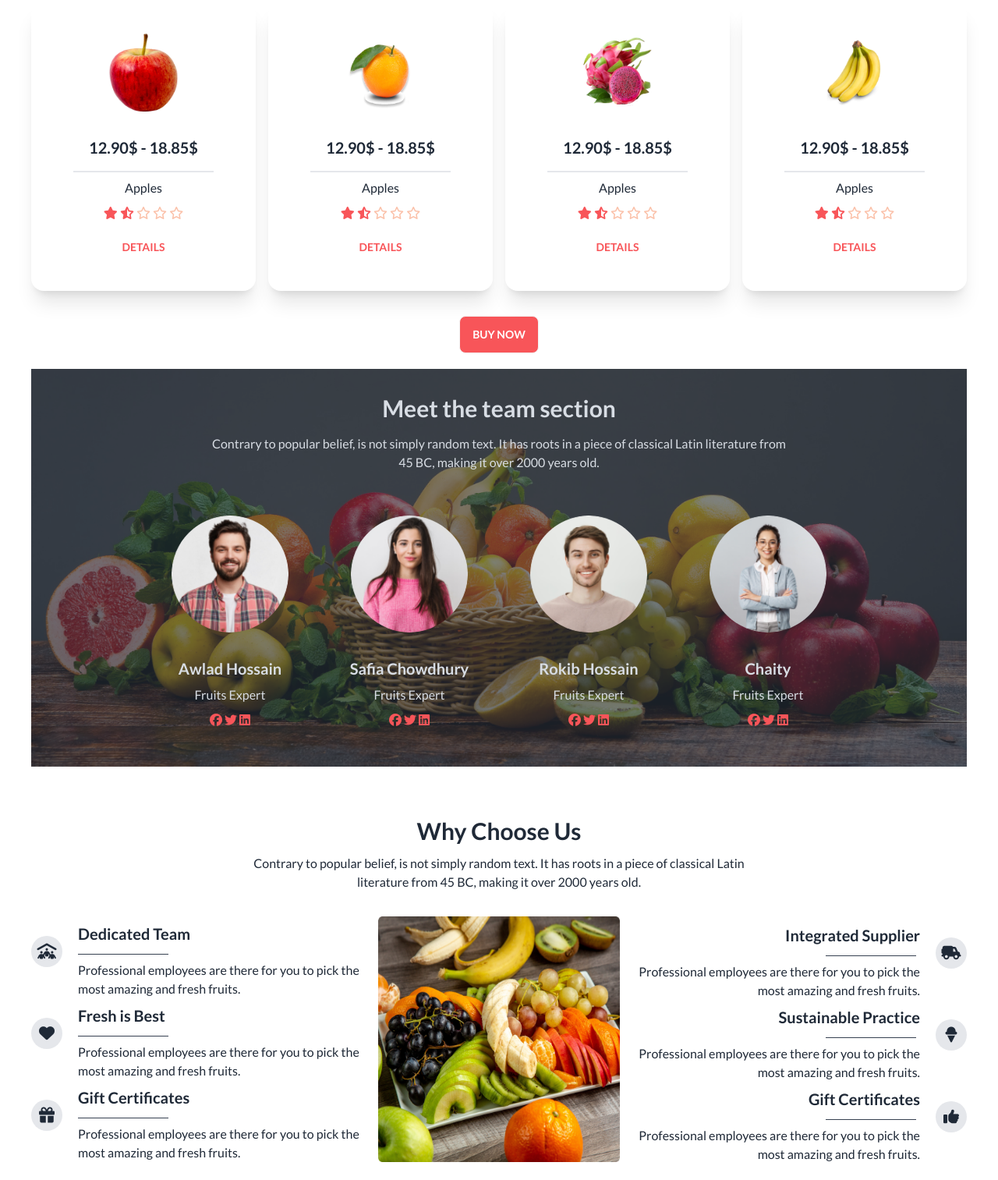
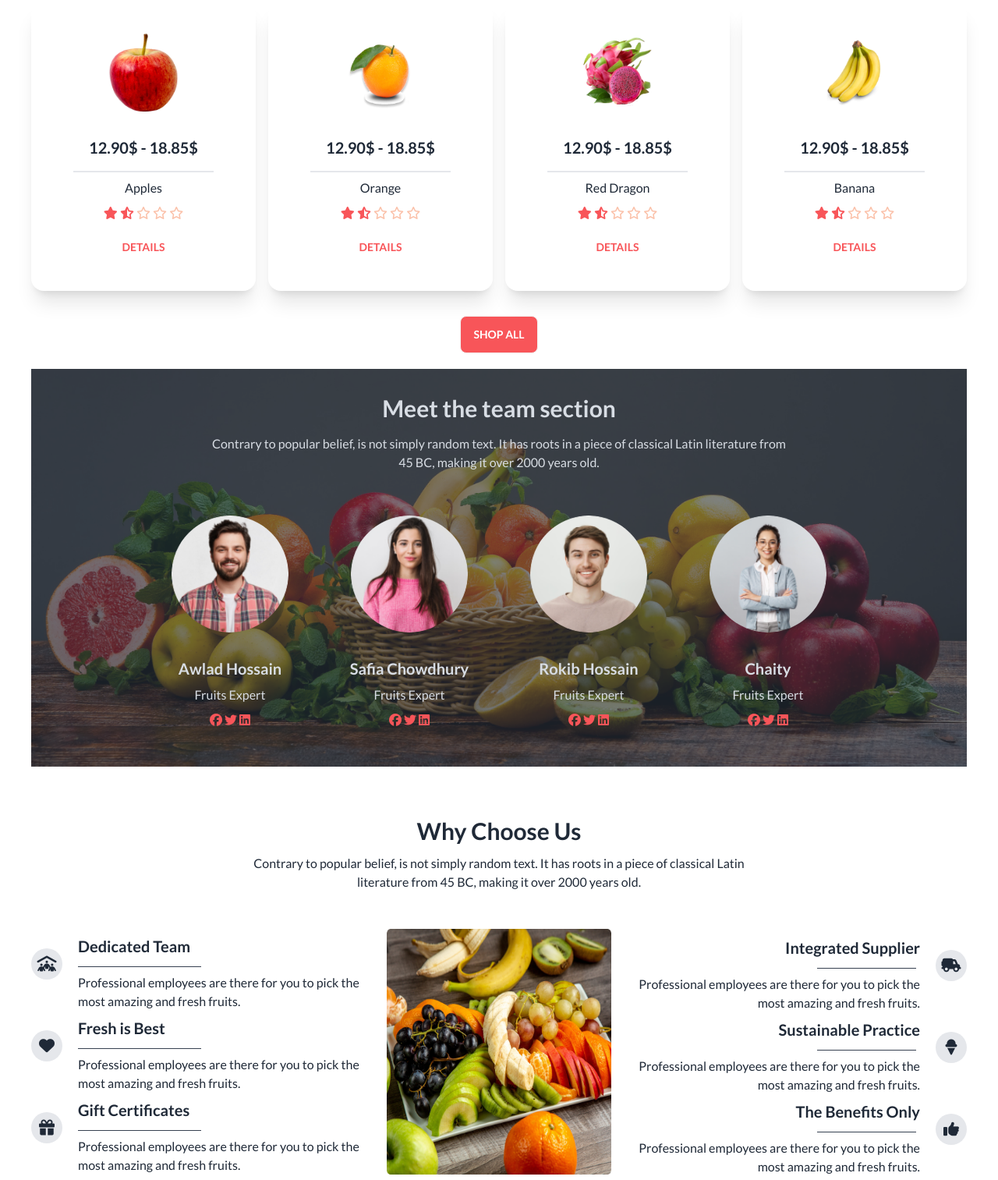
Before and after one commit to zalish-shawon/online-fruits-shop, a plain HTML site: page index.html in a window 1280 px wide. Shown: the part 1287-2800 px from the top of the page at 78% size. Drawn offline with nearby package versions, Linux system fonts and the light colour scheme.

Commit message:
improved

```diff
--- a/index.html
+++ b/index.html
@@ -81,7 +81,8 @@
                 <div id="slide1" class="carousel-item relative w-full">
                     <img src="images/banner1.png" class="w-full" />
                     <div class="absolute inset-0 bg-gray-900 bg-opacity-70"></div>
-                    <div class="absolute left-[4.75rem] lg:top-[7rem] lg:left-[21rem] text-white">
+
+                    <div class="absolute left-[7rem] top-[2rem] lg:top-[7rem] lg:left-[21rem] text-white">
                         <div class="md:w-full md:ml-[4.5rem] md:mt-28 lg:ml-0 lg:mt-0 lg:w-full text-center">
                             <div class="flex justify-center">
                                 <h1 class=" text-xl md:text-5xl lg:text-6xl  font-bold">Exotic tastes at your <br>
@@ -109,7 +110,7 @@
                     <img src="images/banner2.png" class="w-full" />
                     <div class="absolute inset-0 bg-gray-900 bg-opacity-70"></div>
 
-                    <div class="absolute left-[4.75rem] lg:top-[7rem] lg:left-[21rem] text-white">
+                    <div class="absolute left-[7rem] top-[2rem] lg:top-[7rem] lg:left-[21rem] text-white">
                         <div class="md:w-full lg:w-full text-center md:ml-[4.5rem] md:mt-28 lg:ml-0 lg:mt-0">
                             <div class="flex justify-center">
                                 <h1 class=" text-xl md:text-5xl lg:text-6xl font-bold">Exotic tastes at your <br>
@@ -135,7 +136,7 @@
                 <div id="slide3" class="carousel-item relative w-full">
                     <img src="images/banner3.png" class="w-full" />
                     <div class="absolute inset-0 bg-gray-900 bg-opacity-70"></div>
-                    <div class="absolute left-[4.75rem] lg:top-[7rem] lg:left-[21rem] text-white">
+                    <div class="absolute left-[7rem] top-[2rem] lg:top-[7rem] lg:left-[21rem] text-white">
                         <div class="md:w-full lg:w-full text-center md:ml-[4.5rem] md:mt-28 lg:ml-0 lg:mt-0">
                             <div class="flex justify-center">
                                 <h1 class=" text-xl md:text-5xl lg:text-6xl font-bold">Exotic tastes at your <br>
@@ -162,7 +163,7 @@
                 <div id="slide4" class="carousel-item relative w-full">
                     <img src="images/banner4.png" class="w-full" />
                     <div class="absolute inset-0 bg-gray-900 bg-opacity-70"></div>
-                    <div class="absolute left-[4.75rem] lg:top-[7rem] lg:left-[21rem] text-white">
+                    <div class="absolute left-[7rem] top-[2rem] lg:top-[7rem] lg:left-[21rem] text-white">
                         <div class="md:w-full lg:w-full text-center md:ml-[4.5rem] md:mt-28 lg:ml-0 lg:mt-0">
                             <div class="flex justify-center">
                                 <h1 class=" text-xl md:text-5xl lg:text-6xl font-bold">Exotic tastes at your <br>
@@ -316,7 +317,7 @@
                     <div class="card-body items-center text-center">
                         <h2 class="card-title">12.90$ - 18.85$</h2>
                         <div class="w-[180px] h-[10px] border-b-2"></div>
-                        <p>Apples</p>
+                        <p>Orange</p>
                         <div>
                             <i class="fa-solid fa-star text-[#F85559]"></i>
                             <i class="fa-solid fa-star-half-stroke text-[#F85559]"></i>
@@ -336,7 +337,7 @@
                                             class="h-[100px] w-[90px] rounded-xl" />
                                     </figure>
                                     <div class="card-body items-center text-center">
-                                        <h2 class="card-title">Apples</h2>
+                                        <h2 class="card-title">Orange</h2>
                                         <div class="w-[180px] h-[10px] border-b-2"></div>
                                         <p>Professional employees are there for you to pick the most amazing and fresh
                                             fruits.</p>
@@ -368,7 +369,7 @@
                     <div class="card-body items-center text-center">
                         <h2 class="card-title">12.90$ - 18.85$</h2>
                         <div class="w-[180px] h-[10px] border-b-2"></div>
-                        <p>Apples</p>
+                        <p>Red Dragon</p>
                         <div>
                             <i class="fa-solid fa-star text-[#F85559]"></i>
                             <i class="fa-solid fa-star-half-stroke text-[#F85559]"></i>
@@ -388,7 +389,7 @@
                                             class="h-[100px] w-[90px] rounded-xl" />
                                     </figure>
                                     <div class="card-body items-center text-center">
-                                        <h2 class="card-title">Apples</h2>
+                                        <h2 class="card-title">Red Dragon</h2>
                                         <div class="w-[180px] h-[10px] border-b-2"></div>
                                         <p>Professional employees are there for you to pick the most amazing and fresh
                                             fruits.</p>
@@ -420,7 +421,7 @@
                     <div class="card-body items-center text-center">
                         <h2 class="card-title">12.90$ - 18.85$</h2>
                         <div class="w-[180px] h-[10px] border-b-2"></div>
-                        <p>Apples</p>
+                        <p>Banana</p>
                         <div>
                             <i class="fa-solid fa-star text-[#F85559]"></i>
                             <i class="fa-solid fa-star-half-stroke text-[#F85559]"></i>
@@ -440,7 +441,7 @@
                                             class="h-[100px] w-[90px] rounded-xl" />
                                     </figure>
                                     <div class="card-body items-center text-center">
-                                        <h2 class="card-title">Apples</h2>
+                                        <h2 class="card-title">Banana</h2>
                                         <div class="w-[180px] h-[10px] border-b-2"></div>
                                         <p>Professional employees are there for you to pick the most amazing and fresh
                                             fruits.</p>
@@ -466,7 +467,7 @@
                 </div>
             </div>
             <div class="text-center mt-8">
-                <button class="btn bg-[#F85559] text-white hover:bg-red-500">Buy now</button>
+                <button class="btn bg-[#F85559] text-white hover:bg-red-500">Shop all</button>
             </div>
         </section>
         <section class="max-w-[1200px] mx-auto mt-5">
@@ -551,10 +552,12 @@
             <!-- Why Choose Us  -->
             <div class="text-center mt-16">
                 <h1 class="text-3xl font-extrabold">Why Choose Us</h1>
-                <p class="w-[55%] mx-auto mt-3">Contrary to popular belief, is not simply random text. It has roots in a
+                <p class="w-[55%] mx-auto mt-3 mb-4">Contrary to popular belief, is not simply random text. It has roots in a
                     piece of classical Latin literature from 45 BC, making it over 2000 years old.</p>
             </div>
             <div class="flex flex-col lg:flex-row justify-center items-center">
+
+                <div class="flex flex-col-reverse lg:flex-row justify-center items-center">
                 <div>
                     <div class="flex flex-col lg:flex-row text-center lg:text-left items-center gap-5 mb-2 mt-10">
                         <div><i
@@ -563,7 +566,7 @@
                         <div>
                             <h1 class="text-xl font-extrabold">Dedicated Team</h1>
                             <hr
-                                class=" w-[30%] mt-3 ml-[7.87rem] md:ml-[12.70rem] lg:ml-0 font-bold border-1 border-gray-700">
+                                class=" w-[40%] mt-3 ml-[7.87rem] md:ml-[12.70rem] lg:ml-0 font-bold border-1 border-gray-700">
                             <p class="mt-2">Professional employees are there for you to pick the most amazing and fresh
                                 fruits.</p>
                         </div>
@@ -576,7 +579,7 @@
                         <div>
                             <h1 class="text-xl font-extrabold">Fresh is Best</h1>
                             <hr
-                                class=" w-[30%] mt-3 ml-[7.87rem] md:ml-[12.70rem] lg:ml-0 font-bold border-1 border-gray-700">
+                                class=" w-[40%] mt-3 ml-[7.87rem] md:ml-[12.70rem] lg:ml-0 font-bold border-1 border-gray-700">
                             <p class="mt-2">Professional employees are there for you to pick the most amazing and fresh
                                 fruits.</p>
                         </div>
@@ -589,24 +592,25 @@
                         <div>
                             <h1 class="text-xl font-extrabold">Gift Certificates</h1>
                             <hr
-                                class=" w-[30%] mt-3 ml-[7.87rem] md:ml-[12.70rem] lg:ml-0 font-bold border-1 border-gray-700">
+                                class=" w-[40%] mt-3 ml-[7.87rem] md:ml-[12.70rem] lg:ml-0 font-bold border-1 border-gray-700">
                             <p class="mt-2">Professional employees are there for you to pick the most amazing and fresh
                                 fruits.</p>
                         </div>
 
                     </div>
                 </div>
-                <div><img class="max-w-[310px] h-[315px]" src="images/whychoose1.png" alt=""></div>
+                <div><img class=" w-[400px] h-[315px]" src="images/whychoose1.png" alt=""></div>
+            </div>
                 <div>
                     <div
-                        class="flex flex-col lg:flex-row-reverse text-center lg:text-right items-center gap-5 mb-2 mt-10">
+                        class="flex flex-col lg:flex-row-reverse text-center lg:text-right items-center gap-5 mb-2 mt-0 lg:mt-10">
                         <div><i
                                 class="fa-solid fa-truck-field text-xl bg-gray-200 rounded-full h-10 w-10 flex items-center justify-center mb-0 lg:mb-6"></i>
                         </div>
                         <div>
                             <h1 class="text-xl font-extrabold">Integrated Supplier</h1>
                             <hr
-                                class=" w-[30%] mt-3 ml-[7.87rem] md:ml-[12.70rem] lg:ml-[16.50rem] font-bold border-1 border-gray-700">
+                                class=" w-[43%] lg:w-[32%] mt-3 ml-[7.87rem] md:ml-[12.70rem] lg:ml-[16.50rem] font-bold border-1 border-gray-700">
                             <p class="mt-2">Professional employees are there for you to pick the most amazing and fresh
                                 fruits.</p>
                         </div>
@@ -619,7 +623,7 @@
                         <div>
                             <h1 class="text-xl font-extrabold">Sustainable Practice</h1>
                             <hr
-                                class=" w-[30%] mt-3 ml-[7.87rem] md:ml-[12.70rem] lg:ml-[16.50rem] font-bold border-1 border-gray-700">
+                                class=" w-[43%] lg:w-[32%] mt-3 ml-[7.87rem] md:ml-[12.70rem] lg:ml-[16.50rem] font-bold border-1 border-gray-700">
                             <p class="mt-2">Professional employees are there for you to pick the most amazing and fresh
                                 fruits.</p>
                         </div>
@@ -630,9 +634,9 @@
                                 class="fa-solid fa-thumbs-up text-xl bg-gray-200 rounded-full h-10 w-10 flex items-center justify-center mb-0 lg:mb-6"></i>
                         </div>
                         <div>
-                            <h1 class="text-xl font-extrabold">Gift Certificates</h1>
+                            <h1 class="text-xl font-extrabold">The Benefits Only</h1>
                             <hr
-                                class=" w-[30%] mt-3 ml-[7.87rem] md:ml-[12.70rem] lg:ml-[16.50rem] font-bold border-1 border-gray-700">
+                                class="w-[43%] lg:w-[32%] mt-3 ml-[7.87rem] md:ml-[12.70rem] lg:ml-[16.50rem] font-bold border-1 border-gray-700">
                             <p class="mt-2">Professional employees are there for you to pick the most amazing and fresh
                                 fruits.</p>
                         </div>
@@ -648,7 +652,7 @@
                 <img src="images/logo.png" alt="">
                 <h1 class="text-xl font-extrabold">Fruit Burst</h1>
             </div>
-            <div class="flex flex-wrap lg:flex-row justify-center gap-8">
+            <div class="flex flex-wrap lg:flex-row justify-center gap-16">
                 <a href="">Home</a>
                 <a href="">About Us</a>
                 <a href="">Shop</a>
```
